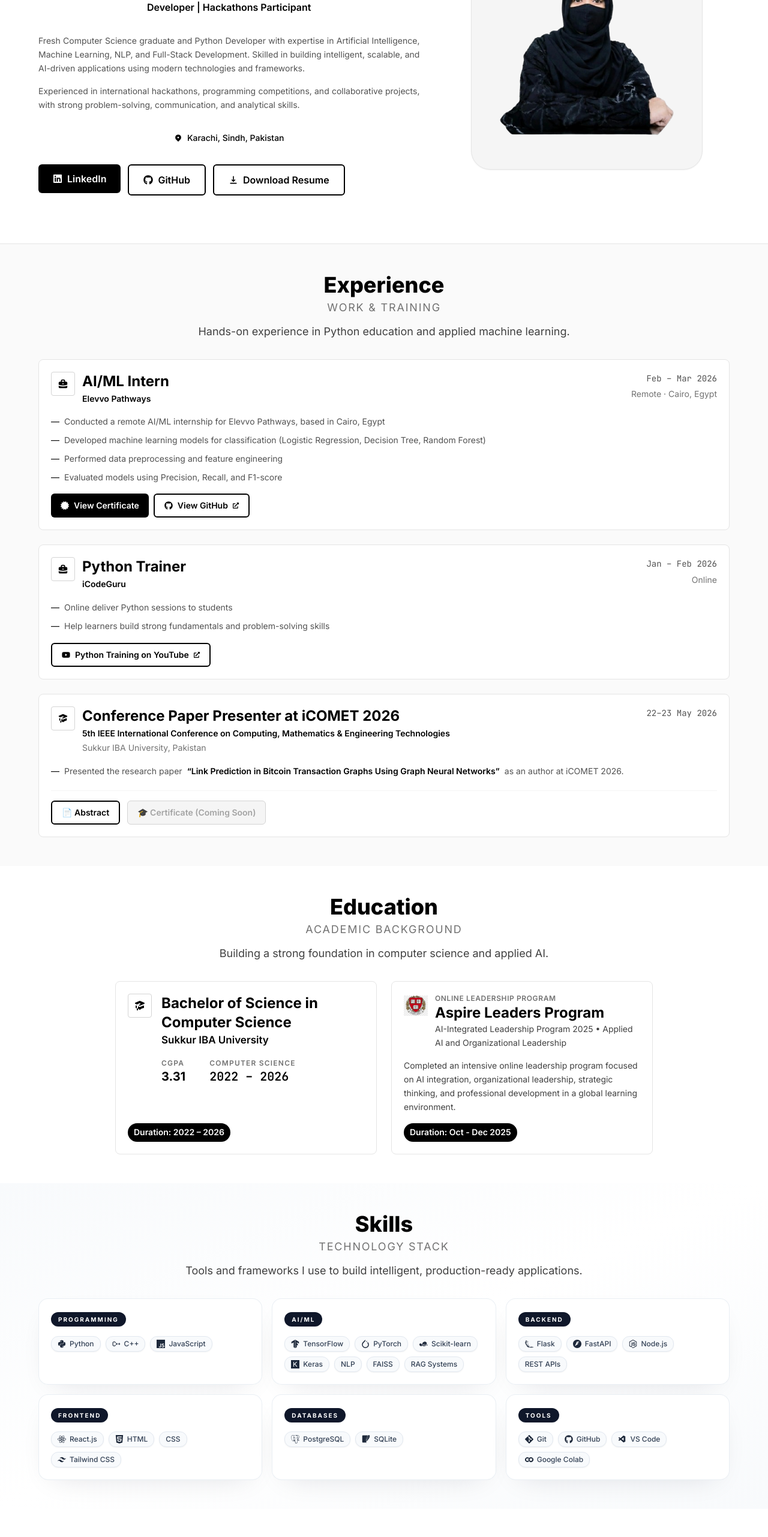
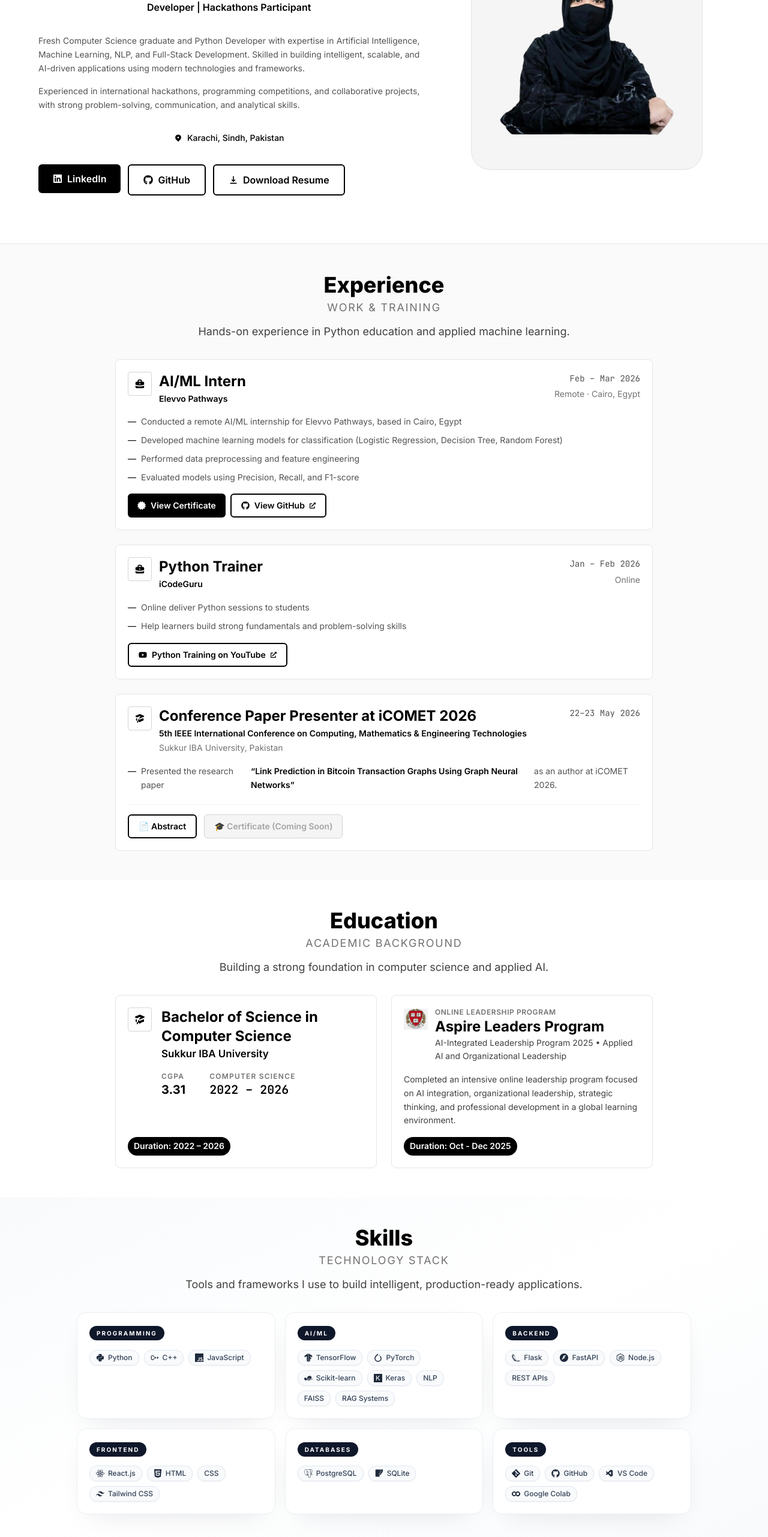
Before and after one commit to Muqadas1234/My-portfolio, a React (Vite) app: page / in a window 1280 px wide. Shown: the part 234-2797 px from the top of the page at 60% size. Built offline with nearby package versions, Linux system fonts and the light colour scheme.

Commit message:
new updates

```diff
--- a/src/components/sections/Certificates.jsx
+++ b/src/components/sections/Certificates.jsx
@@ -24,11 +24,11 @@ export default function Certificates() {
         description="Click Read More to view description and skills."
       />
 
-      <div className="space-y-12">
+      <div className="space-y-12 max-w-5xl mx-auto">
         {Object.entries(groupedCertificates).map(([category, items]) => (
           <div key={category}>
             <h3 className="text-title-md mb-5">{category}</h3>
-            <ul className="grid sm:grid-cols-2 xl:grid-cols-3 gap-6 auto-rows-fr">
+            <ul className="grid sm:grid-cols-3 gap-4 auto-rows-fr">
               {items.map((cert) => (
                 <li key={cert.id} className="h-full">
                   <CertificateCard cert={cert} />
--- a/src/components/sections/Experience.jsx
+++ b/src/components/sections/Experience.jsx
@@ -75,7 +75,7 @@ export default function Experience() {
         description="Hands-on experience in Python education and applied machine learning."
       />
 
-      <ul className="space-y-6">
+      <ul className="space-y-6 max-w-4xl mx-auto">
         {experience.map((job) => (
           <li key={`${job.company}-${job.title}`} className="card">
             <div className="flex flex-col sm:flex-row sm:items-start sm:justify-between gap-2 mb-4">
--- a/src/components/sections/Projects.jsx
+++ b/src/components/sections/Projects.jsx
@@ -44,7 +44,7 @@ export default function Projects() {
     <SectionWrapper id="projects">
       <SectionHeader label="Projects" title="Featured Work" />
 
-      <div className="grid md:grid-cols-2 gap-6">
+      <div className="grid md:grid-cols-2 gap-6 max-w-4xl mx-auto">
         {projects.map((project) => (
           <article key={project.id} className="card-hover flex flex-col gap-3">
             <div className="flex items-start justify-between gap-2">
--- a/src/components/sections/Skills.jsx
+++ b/src/components/sections/Skills.jsx
@@ -11,7 +11,7 @@ export default function Skills() {
         description="Tools and frameworks I use to build intelligent, production-ready applications."
       />
 
-      <div className="grid gap-4 sm:grid-cols-2 lg:grid-cols-3">
+      <div className="grid gap-4 sm:grid-cols-2 lg:grid-cols-3 max-w-5xl mx-auto">
         {skillGroups.map((group) => (
           <div
             key={group.category}
```
